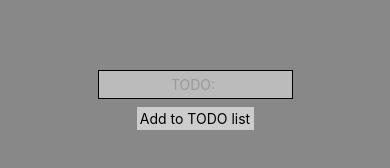
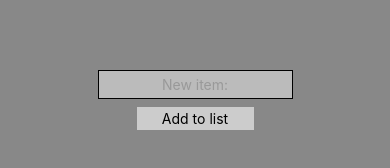
Before and after one commit to Oakchris1955/React-TODO-list, a React Native app: screen / in a window 390 px wide. Shown: the part 326-494 px from the top of the page. Built offline with nearby package versions, Linux system fonts and the light colour scheme.

Commit message:
Update App.tsx
Small change on placeholder of list item input and text of submit button

```diff
--- a/App.tsx
+++ b/App.tsx
@@ -219,8 +219,8 @@ class App extends Component {
 				<View style={{justifyContent: "center", alignItems: "center", width:"100%"}}>
 					{finalList}
 				</View>
-				<TextInput onChangeText={(text) => {this.inputText = text;}} onSubmitEditing={() => {this._add_to_list()}} placeholder="TODO: " style={[styles.input, {marginVertical: 7.5}]}/>
-				<Pressable onPress={() => {this._add_to_list()}} style={styles.pressable}><Text style={{textAlign: 'center'}}>Add to TODO list</Text></Pressable>
+				<TextInput onChangeText={(text) => {this.inputText = text;}} onSubmitEditing={() => {this._add_to_list()}} placeholder="New item:" style={[styles.input, {marginVertical: 7.5}]}/>
+				<Pressable onPress={() => {this._add_to_list()}} style={styles.pressable}><Text style={{textAlign: 'center'}}>Add to list</Text></Pressable>
 				<StatusBar style="auto" />
 			</View>
 		);
```
